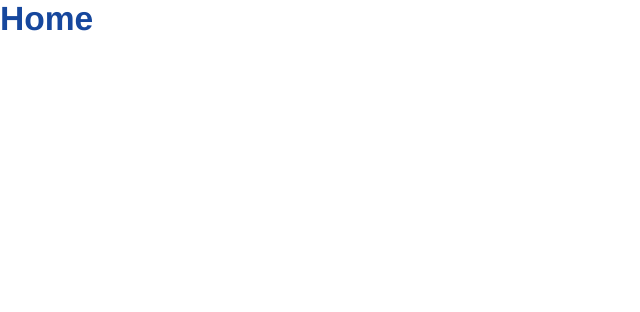
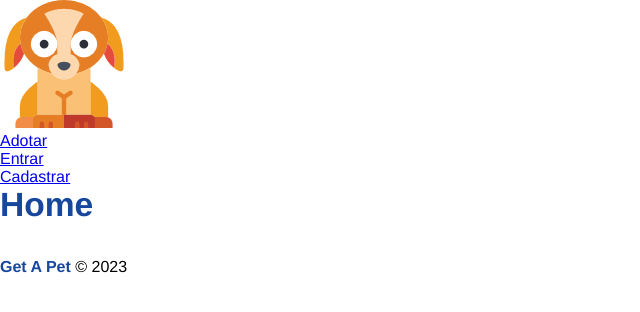
Before and after one commit to cristiano-muroni/get-a-pet, a React (Create React App) app in the folder frontend/: page / in a window 1280 px wide. Shown: the top 312 px of the page, without its empty margins (0-640 px from the left). Built offline with nearby package versions, Linux system fonts and the light colour scheme; the HTML template or start-up script is replaced by a standard one.

Commit message:
Criando App, Navbar e Footer

```diff
--- a/frontend/src/App.js
+++ b/frontend/src/App.js
@@ -2,6 +2,8 @@ import { BrowserRouter as Router, Switch, Route } from "react-router-dom";
 import React from "react";
 
 /* components */
+import Navbar from "./components/layouts/Navbar";
+import Footer from "./components/layouts/Footer";
 
 /* pages */
 import Login from "../src/components/pages/Auth/Login";
@@ -12,6 +14,7 @@ import Home from "../src/components/pages/Home";
 function App() {
   return (
     <Router>
+      <Navbar />
       <Switch>
         <Route path="/login">
           <Login />
@@ -23,6 +26,7 @@ function App() {
           <Home />
         </Route>
       </Switch>
+      <Footer />
     </Router>
   );
 }
--- /dev/null
+++ b/frontend/src/components/layouts/Footer.js
@@ -0,0 +1,11 @@
+function Footer() {
+    return (
+       <footer>
+        <p>
+            <span className="bold">Get A Pet</span> &copy; 2023
+        </p>
+       </footer>
+
+    )
+}
+export default Footer
--- /dev/null
+++ b/frontend/src/components/layouts/Navbar.js
@@ -0,0 +1,23 @@
+import {Link} from 'react-router-dom';
+import Logo from '../../assets/img/logo.png';
+function Navbar() {
+    return (
+        <nav>
+            <div>
+              <img src={Logo} alt='Get A Pet'/>
+            </div>
+            <ul>
+                <li>
+                    <Link to="/">Adotar</Link>
+                </li>
+                <li>
+                    <Link to="/login">Entrar</Link>
+                </li>
+                <li>
+                    <Link to="/register">Cadastrar</Link>
+                </li>
+            </ul>
+        </nav>
+    )
+}
+export default Navbar
```
